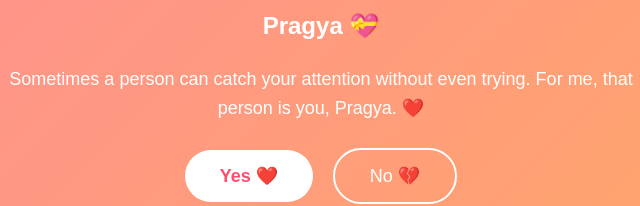
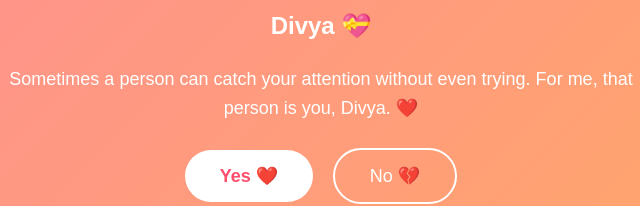
Before and after one commit to Lakshay6547/proposal, a plain HTML site: page index.html in a window 1280 px wide. Shown: the part 344-550 px from the top of the page, 319-959 px from the left. Drawn offline with Linux system fonts and the light colour scheme.

Commit message:
index.html

```diff
--- a/index.html
+++ b/index.html
@@ -3,7 +3,7 @@
 <head>
 <meta charset="UTF-8">
 <meta name="viewport" content="width=device-width, initial-scale=1.0">
-<title>For Pragya ❤️</title>
+<title>For Divya ❤️</title>
 <link rel="stylesheet" href="style.css">
 </head>
 
@@ -15,12 +15,12 @@
 
     <h1>Will you forever be mine?</h1>
 
-    <h2>Pragya 💝</h2>
+    <h2>Divya 💝</h2>
 
     <p>
         <p>
 Sometimes a person can catch your attention without even trying.
-For me, that person is you, Pragya. ❤️
+For me, that person is you, Divya. ❤️
     </p>
 
     <div class="buttons">
```
